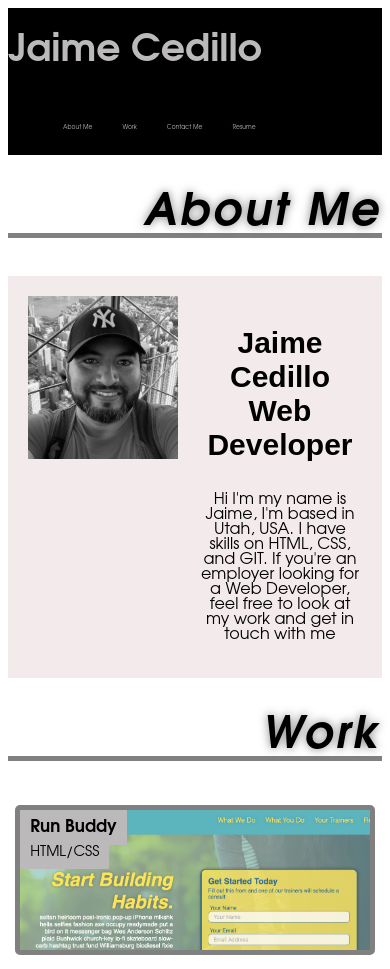
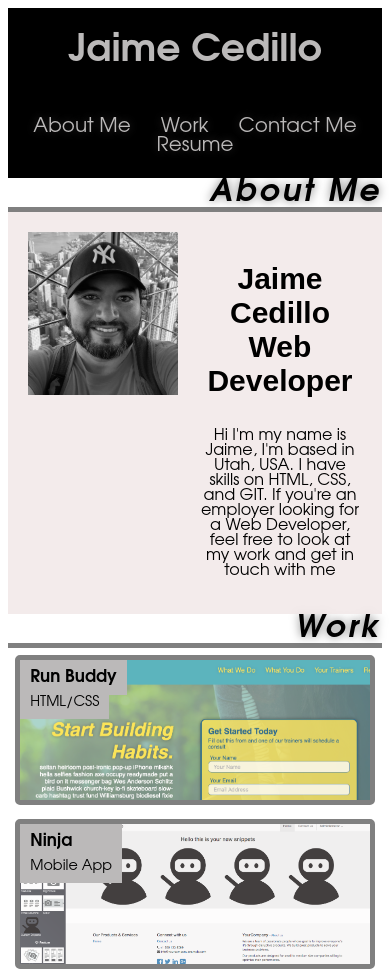
Before and after one commit to jaimecedillo/jaimes-portfolio, a plain HTML site: page index.html in a window 390 px wide. Shown: the top 969 px of the page. Drawn offline with Linux system fonts and the light colour scheme.

Commit message:
updated media queries

```diff
--- a/assets/css/style.css
+++ b/assets/css/style.css
@@ -189,9 +189,21 @@ span, #work h3 {
 }
 
 @media screen and (max-width: 600px) {
-    hi {
-        text-ali
+    header {
+        flex-direction: column;
     }
+    header nav ul{
+        justify-content: center;
+        padding: 0vw;
+        flex-basis: 100%;
+    }
+    header nav ul li a {
+        font-size: 20px;
+     }
+    h1 {
+        text-align: center;
+    }
+
     .flex-item,
     .flex-item:first-child {
       flex-basis: 100%;
@@ -201,17 +213,24 @@ span, #work h3 {
       min-height: 150px;
     }
     .about-me {
-        text-align: center;
-        display: block;
         background-image: none;
-        margin:0;
+        flex: 0 100%;
+        flex-direction: column;
+        flex-basis: 100;
+      }
+      .about-me .bio .bio-image {
+          align-items: center;
+          flex-direction: column;
       }
       footer {
         flex-direction: column;
         align-items: flex-start;
+
       }
       h2 {
           width: 100%;
+          margin:0;
+          font-size: 8vw;
       }
 }
 
```
